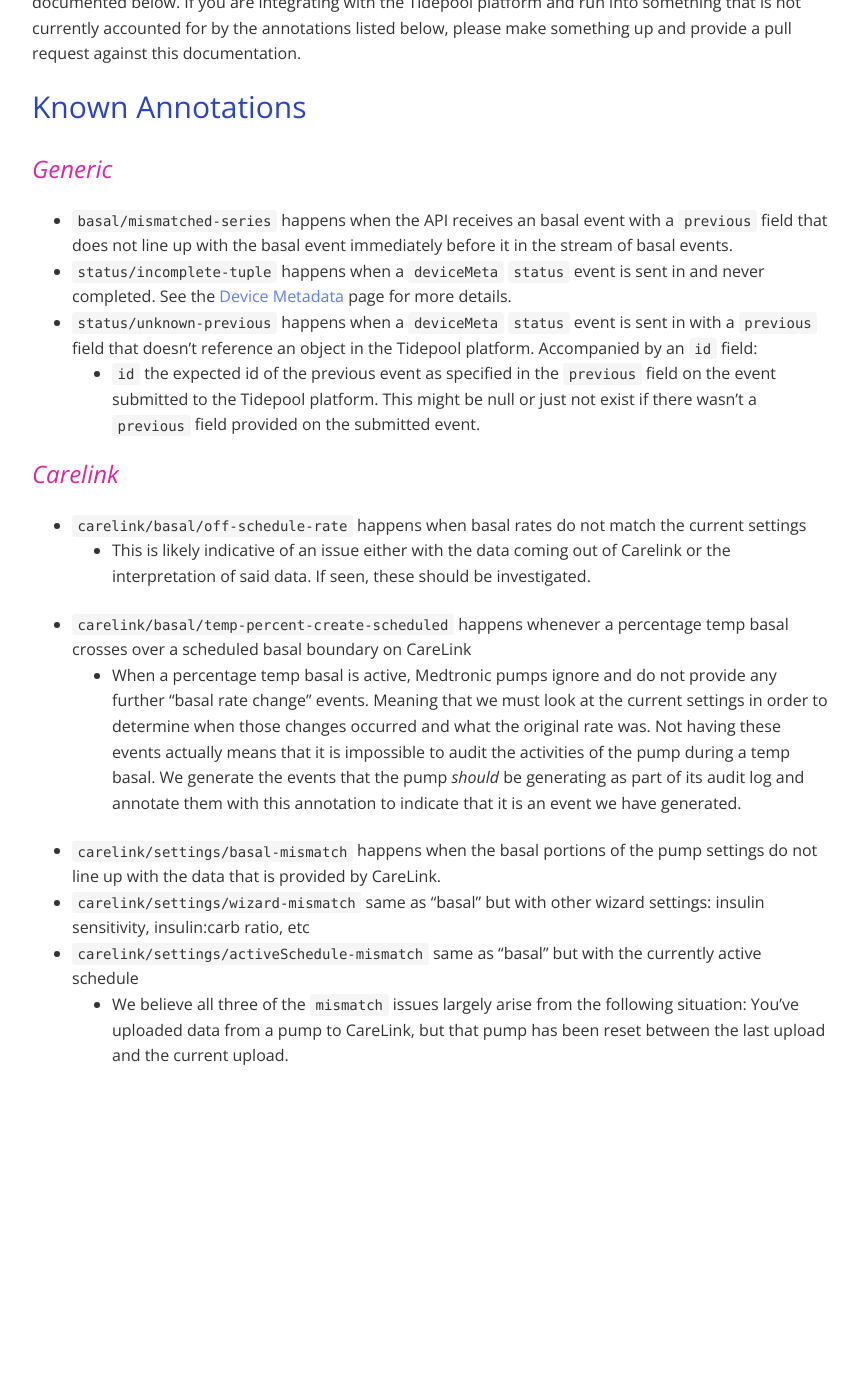
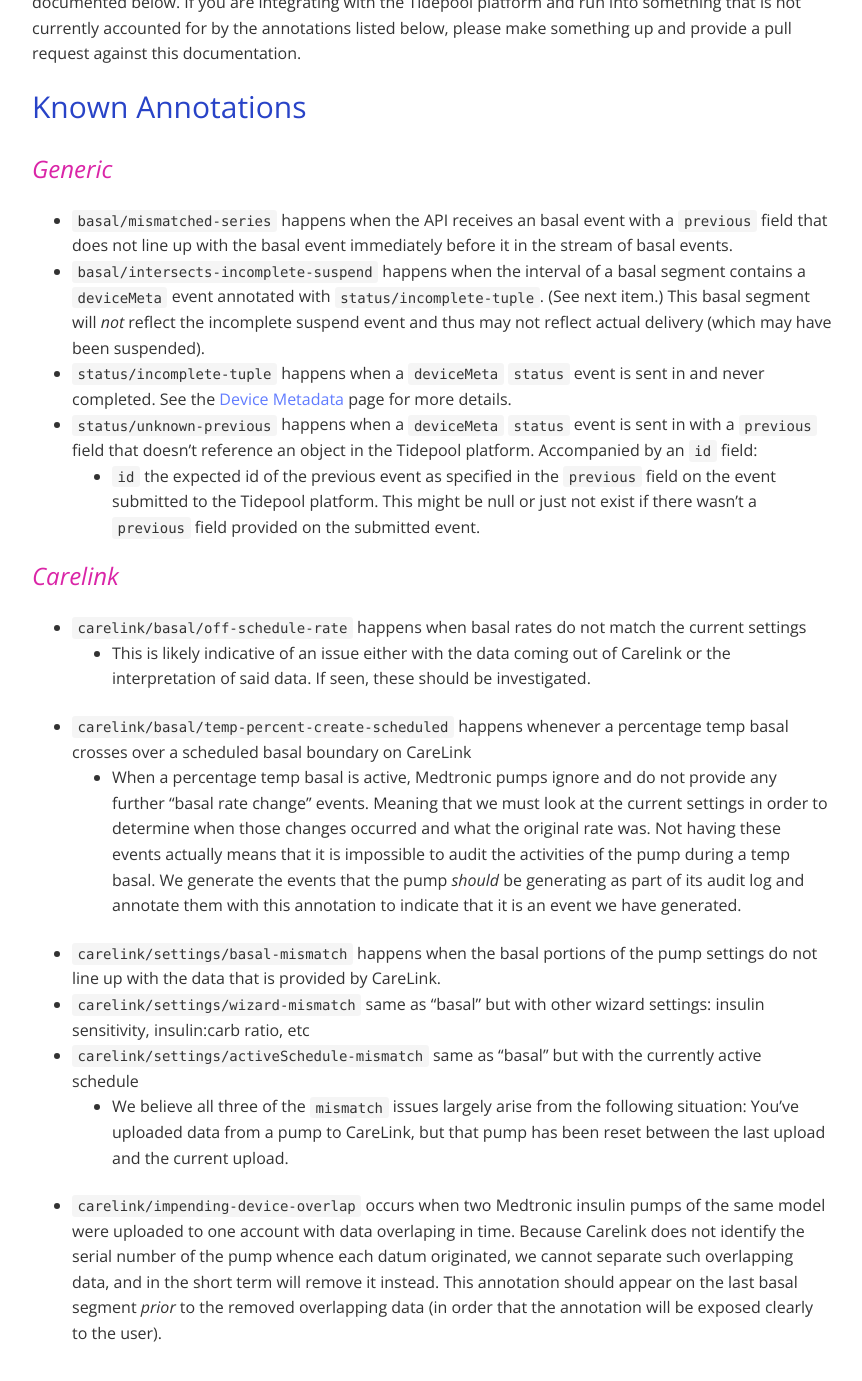
Before and after one commit to tidepool-org/tidepool-org.github.io, a Jekyll site: the page built from _docs/data-model/v1/annotations.md, in a window 1280 px wide and 1400 px high, scrolled down 811 px. Shown: the top 1381 px of the window, without its empty margins (208-1070 px from the left). Built offline with Jekyll 4.4.1, drawn with Linux system fonts in a browser that asks for light colours; nearby versions of some CDN libraries.

Commit message:
coupla new annotation codes

```diff
--- a/_docs/data-model/v1/annotations.md
+++ b/_docs/data-model/v1/annotations.md
@@ -30,6 +30,7 @@ We document our known annotations below, but we do not limit the set of annotati
 ### Generic
 
 * `basal/mismatched-series` happens when the API receives an basal event with a `previous` field that does not line up with the basal event immediately before it in the stream of basal events.
+* `basal/intersects-incomplete-suspend` happens when the interval of a basal segment contains a `deviceMeta` event annotated with `status/incomplete-tuple`. (See next item.) This basal segment will *not* reflect the incomplete suspend event and thus may not reflect actual delivery (which may have been suspended).
 * `status/incomplete-tuple` happens when a `deviceMeta` `status` event is sent in and never completed.  See the [Device Metadata](device-meta) page for more details.
 * `status/unknown-previous` happens when a `deviceMeta` `status` event is sent in with a `previous` field that doesn't reference an object in the Tidepool platform.  Accompanied by an `id` field:
     * `id` the expected id of the previous event as specified in the `previous` field on the event submitted to the Tidepool platform.  This might be null or just not exist if there wasn't a `previous` field provided on the submitted event.
@@ -44,3 +45,4 @@ We document our known annotations below, but we do not limit the set of annotati
 * `carelink/settings/wizard-mismatch` same as "basal" but with other wizard settings: insulin sensitivity, insulin:carb ratio, etc
 * `carelink/settings/activeSchedule-mismatch` same as "basal" but with the currently active schedule
     * We believe all three of the `mismatch` issues largely arise from the following situation: You've uploaded data from a pump to CareLink, but that pump has been reset between the last upload and the current upload.
+* `carelink/impending-device-overlap` occurs when two Medtronic insulin pumps of the same model were uploaded to one account with data overlaping in time. Because Carelink does not identify the serial number of the pump whence each datum originated, we cannot separate such overlapping data, and in the short term will remove it instead. This annotation should appear on the last basal segment *prior* to the removed overlapping data (in order that the annotation will be exposed clearly to the user).
```
